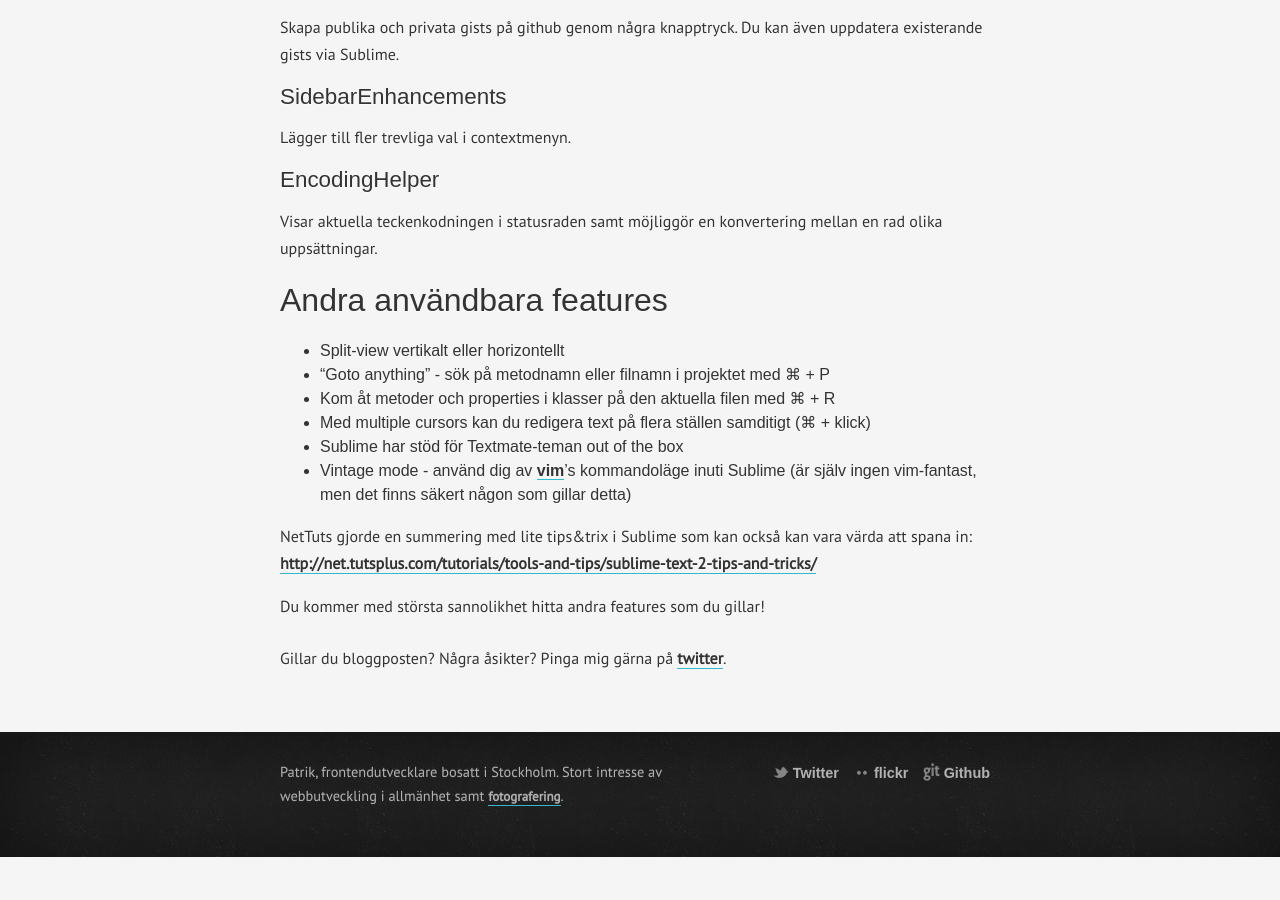
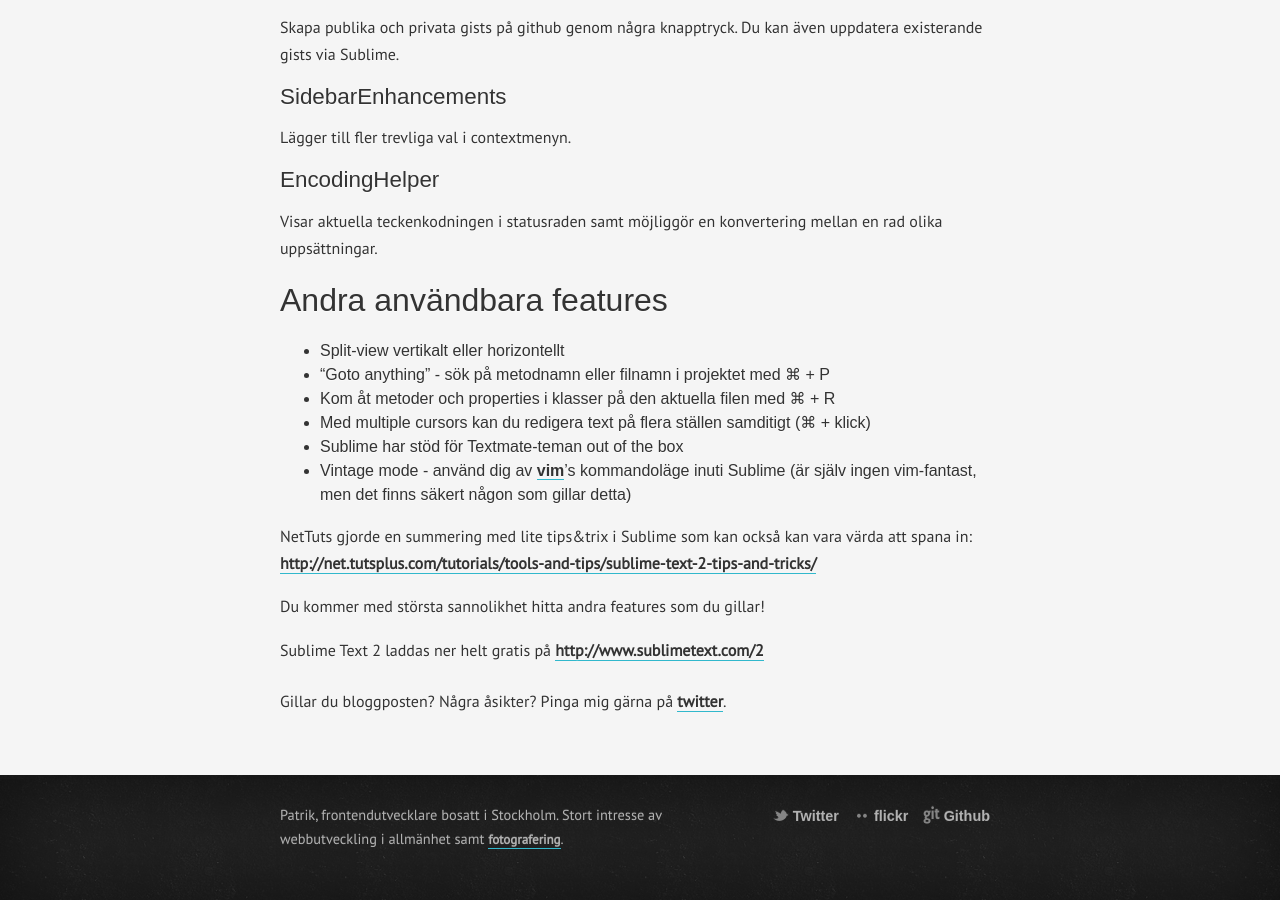
Before and after one commit to wibron/wibron.github.com, a Jekyll site: the page built from _posts/2012-08-22-sublime-text-2.md, in a window 1280 px wide and 900 px high, scrolled down 1375 px. Built offline with Jekyll 4.4.1, drawn with Linux system fonts in a browser that asks for light colours; before the commit the page ends 2232 px from its top, so only the background shows below that.

Commit message:
Updated sublime-post

```diff
--- a/_posts/2012-08-22-sublime-text-2.md
+++ b/_posts/2012-08-22-sublime-text-2.md
@@ -46,3 +46,5 @@
 NetTuts gjorde en summering med lite tips&trix i Sublime som kan också kan vara värda att spana in: [http://net.tutsplus.com/tutorials/tools-and-tips/sublime-text-2-tips-and-tricks/](http://net.tutsplus.com/tutorials/tools-and-tips/sublime-text-2-tips-and-tricks/)
 
 Du kommer med största sannolikhet hitta andra features som du gillar!
+
+Sublime Text 2 laddas ner helt gratis på [http://www.sublimetext.com/2](http://www.sublimetext.com/2)
```
